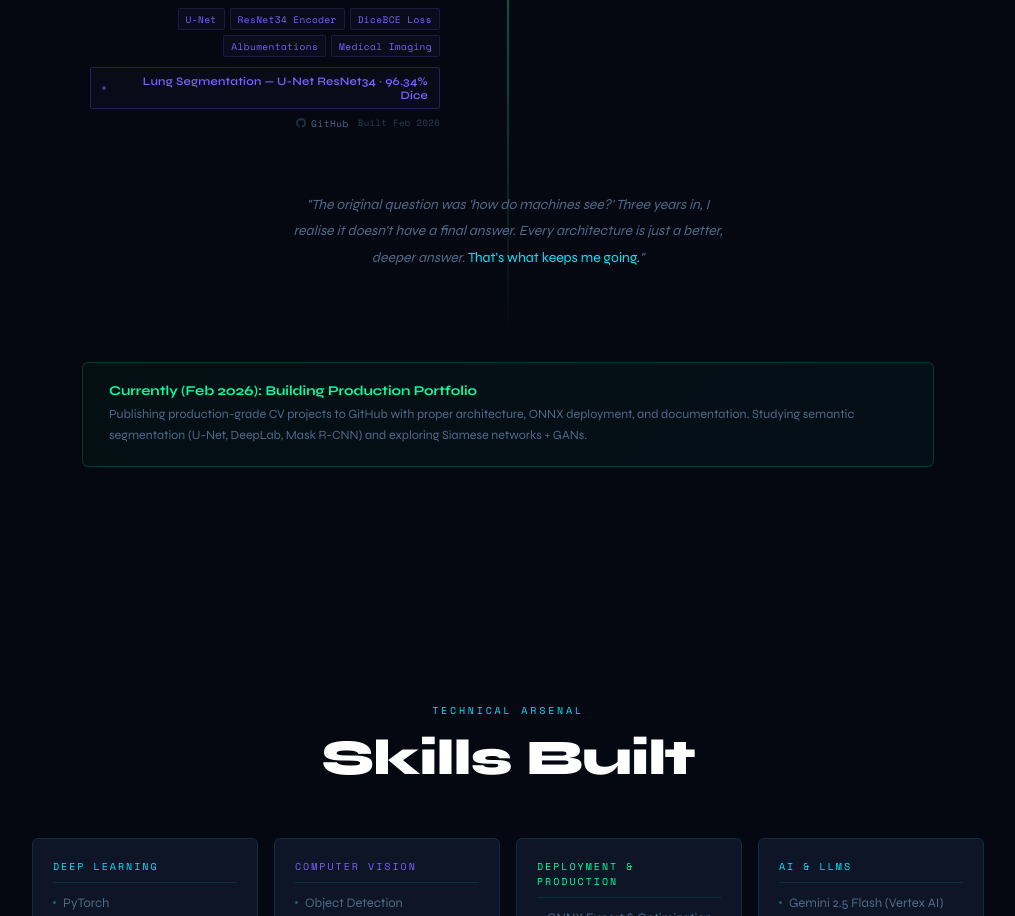
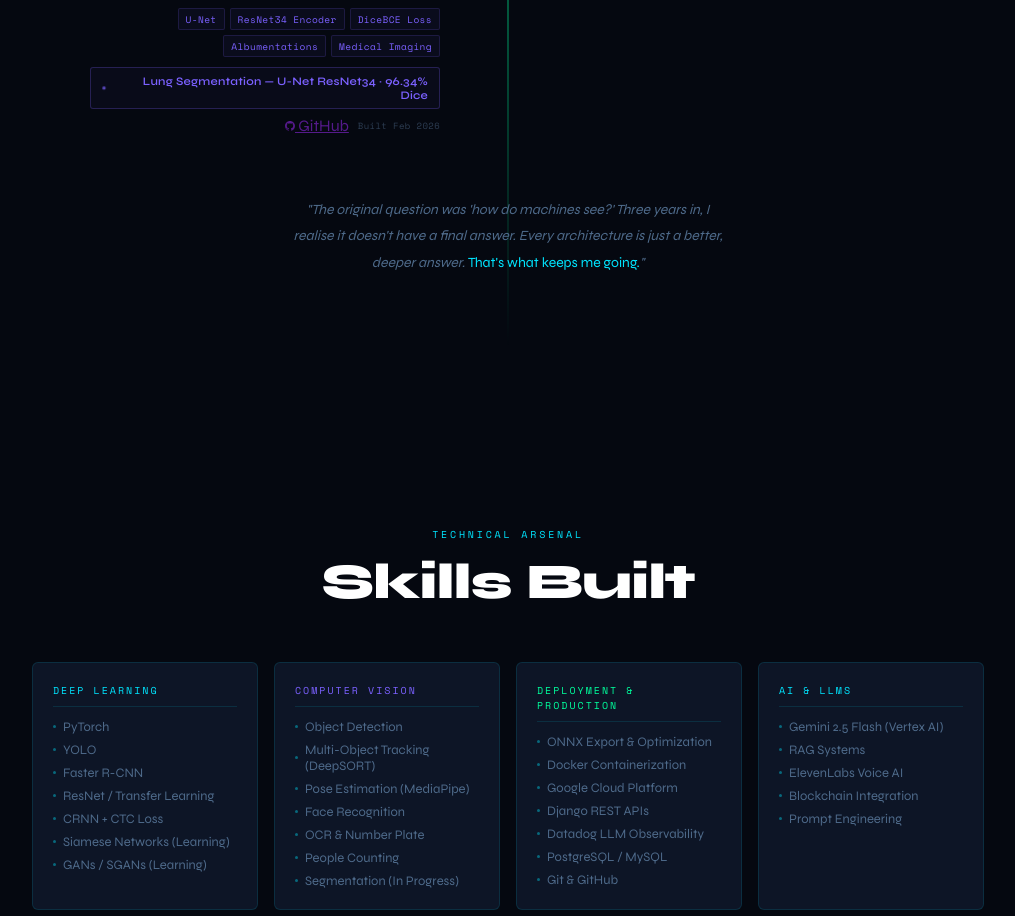
Before and after one commit to Pooja-Vachhad/tumblr-byte.github.io, a plain HTML site: page index.html in a window 1280 px wide. Shown: the part 5572-6488 px from the top of the page, without its empty margins (132-1147 px from the left). Drawn offline with nearby package versions, Linux system fonts and the light colour scheme; a web font is replaced by a local one.

Commit message:
Update index.html

```diff
--- a/index.html
+++ b/index.html
@@ -275,7 +275,7 @@
         </div>
         <a class="ptrig p" id="trigger-lung" style="margin-bottom:4px"><span class="dot"></span>Lung Segmentation — U-Net ResNet34 · 96.34% Dice</a>
         <div class="meta-row">
-          <a class="gh-link" href="" target="_blank"><svg width="10" height="10" viewBox="0 0 24 24" fill="currentColor"><path d="M12 0C5.37 0 0 5.37 0 12c0 5.3 3.438 9.8 8.205 11.385.6.113.82-.258.82-.577 0-.285-.01-1.04-.015-2.04-3.338.724-4.042-1.61-4.042-1.61C4.422 18.07 3.633 17.7 3.633 17.7c-1.087-.744.084-.729.084-.729 1.205.084 1.838 1.236 1.838 1.236 1.07 1.835 2.809 1.305 3.495.998.108-.776.417-1.305.76-1.605-2.665-.3-5.466-1.332-5.466-5.93 0-1.31.465-2.38 1.235-3.22-.135-.303-.54-1.523.105-3.176 0 0 1.005-.322 3.3 1.23.96-.267 1.98-.399 3-.405 1.02.006 2.04.138 3 .405 2.28-1.552 3.285-1.23 3.285-1.23.645 1.653.24 2.873.12 3.176.765.84 1.23 1.91 1.23 3.22 0 4.61-2.805 5.625-5.475 5.92.42.36.81 1.096.81 2.22 0 1.605-.015 2.896-.015 3.286 0 .315.21.69.825.57C20.565 21.795 24 17.295 24 12c0-6.63-5.37-12-12-12"/></svg> GitHub</a>
+          <a class="https://github.com/tumblr-byte/lung-segmentation-unet" href="" target="_blank"><svg width="10" height="10" viewBox="0 0 24 24" fill="currentColor"><path d="M12 0C5.37 0 0 5.37 0 12c0 5.3 3.438 9.8 8.205 11.385.6.113.82-.258.82-.577 0-.285-.01-1.04-.015-2.04-3.338.724-4.042-1.61-4.042-1.61C4.422 18.07 3.633 17.7 3.633 17.7c-1.087-.744.084-.729.084-.729 1.205.084 1.838 1.236 1.838 1.236 1.07 1.835 2.809 1.305 3.495.998.108-.776.417-1.305.76-1.605-2.665-.3-5.466-1.332-5.466-5.93 0-1.31.465-2.38 1.235-3.22-.135-.303-.54-1.523.105-3.176 0 0 1.005-.322 3.3 1.23.96-.267 1.98-.399 3-.405 1.02.006 2.04.138 3 .405 2.28-1.552 3.285-1.23 3.285-1.23.645 1.653.24 2.873.12 3.176.765.84 1.23 1.91 1.23 3.22 0 4.61-2.805 5.625-5.475 5.92.42.36.81 1.096.81 2.22 0 1.605-.015 2.896-.015 3.286 0 .315.21.69.825.57C20.565 21.795 24 17.295 24 12c0-6.63-5.37-12-12-12"/></svg> GitHub</a>
           <span class="tl-note">Built Feb 2026</span>
         </div>
       </div>
@@ -292,14 +292,7 @@
 
   </div><!-- spine-wrap -->
 
-  <div class="now-wrap fi">
-    <div class="now-inner">
-      <div class="now-text">
-        <strong>Currently (Feb 2026): Building Production Portfolio</strong>
-        <span>Publishing production-grade CV projects to GitHub with proper architecture, ONNX deployment, and documentation. Studying semantic segmentation (U-Net, DeepLab, Mask R-CNN) and exploring Siamese networks + GANs.</span>
-      </div>
-    </div>
-  </div>
+
 </section>
 
 <!-- SKILLS -->
```
